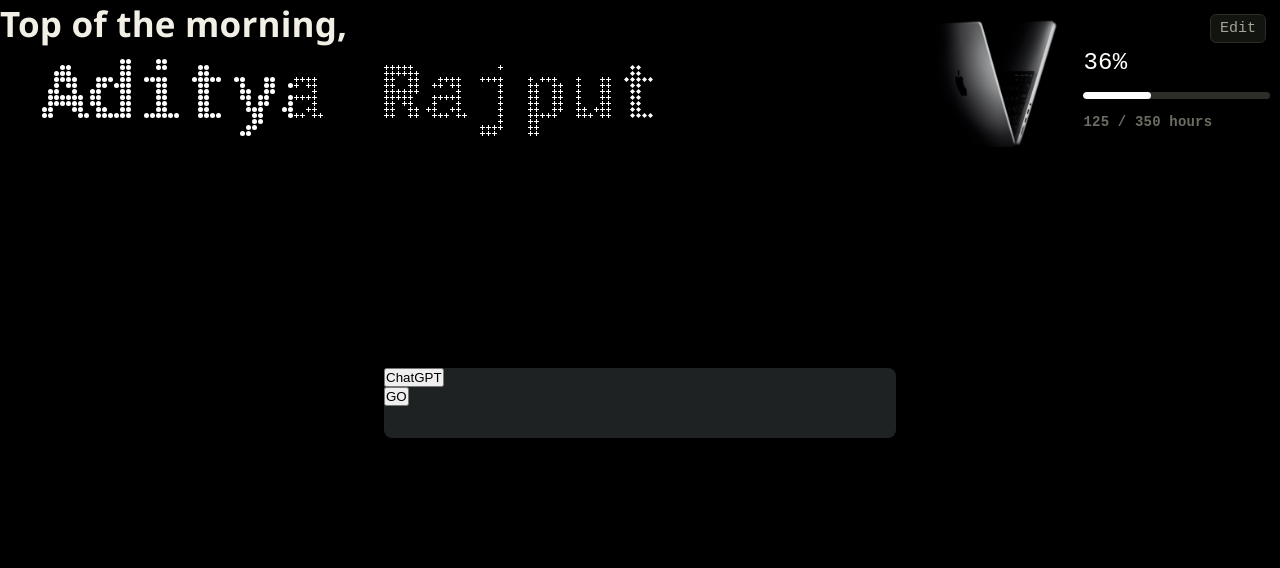
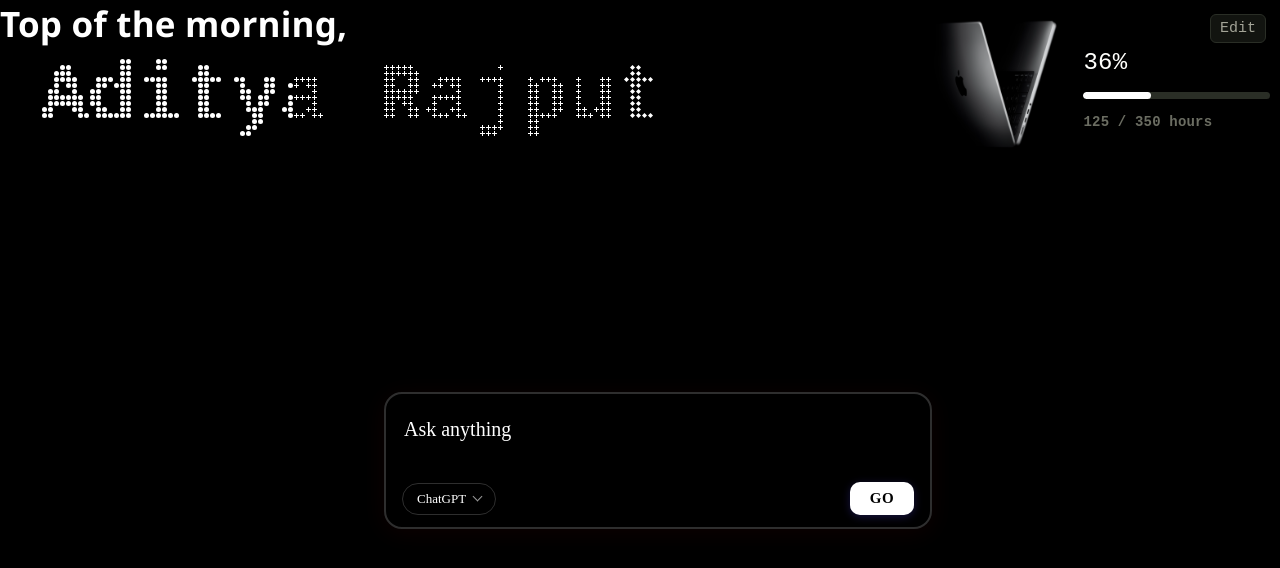
Before and after one commit to Aditya0058/Personalized-Chrome-Tab, a React (Vite) app: page / in a window 1280 px wide. Shown: the top 568 px of the page. Built offline with nearby package versions, Linux system fonts and the light colour scheme; a web font is replaced by a local one.

Commit message:
added css for ai-search

```diff
--- a/src/components/AiSearch.css
+++ b/src/components/AiSearch.css
@@ -1,7 +1,164 @@
-.container{
+/* .container{
     background-color: rgb(31, 34, 34);
     width: 100%;
     max-height: 100%;
     height: 70px;
     border-radius: 8px;
+    display: flex;
+    flex-direction: column;
+
 }
+.input-section{
+    display: flex;
+    width: 100%;
+    height: 80%;
+    justify-content: center;
+    align-items: center;
+}
+#ask-input{
+    width: 98%;
+} */
+
+:root {
+  --surface: #000000;
+  --surface-2: #000000;
+  --border: #2e2e2e;
+  --text: #ffffff;
+  --muted: #ffffff;
+  --accent: #000000;
+  --accent-hover: #ffffff;
+  --radius-lg: 18px;
+  --radius-md: 10px;
+  --shadow: 0 4px 24px rgba(235, 0, 0, 0.06);
+}
+
+.container {
+  width: min(680px, 100%);
+  margin: 24px auto;
+  display: flex;
+  flex-direction: column;
+  gap: 10px;
+  padding: 14px 16px 12px;
+  background: var(--surface);
+  border: 2px solid var(--border);
+  border-radius: var(--radius-lg);
+  box-shadow: var(--shadow);
+  transition: border-color 0.2s ease, box-shadow 0.2s ease;
+}
+
+.container:focus-within {
+  border-color: var(--accent);
+  box-shadow: 0 0 0 2px rgba(255, 255, 255, 0.5), var(--shadow);
+}
+
+.input-section {
+  display: flex;
+  width: 100%;
+}
+
+#ask-input {
+  width: 100%;
+  min-height: 52px;
+  max-height: 220px;
+  padding: 6px 2px;
+  border: none;
+  outline: none;
+  background: transparent;
+  resize: none;
+  font-family: "handlee";
+  font-size: 20px;
+  line-height: 1.55;
+  color: var(--text);
+  overflow-y: auto;
+  field-sizing: content;
+}
+
+#ask-input::placeholder {
+  color: var(--muted);
+  opacity: 1;
+}
+
+#ask-input::-webkit-scrollbar { width: 6px; }
+#ask-input::-webkit-scrollbar-thumb {
+  background: #d0d5dd;
+  border-radius: 6px;
+  cursor:default;
+}
+
+.container-bottom {
+  display: flex;
+  align-items: center;
+  justify-content: space-between;
+  gap: 10px;
+}
+
+.selector-btn,
+.search-btn {
+  display: flex;
+  align-items: center;
+}
+
+.selector-btn button {
+  display: inline-flex;
+  align-items: center;
+  gap: 6px;
+  padding: 7px 14px;
+  font-family: "handlee";
+  font-size: 13px;
+  font-weight: 500;
+  color: var(--text);
+  background: var(--surface-2);
+  border: 1px solid var(--border);
+  border-radius: 999px;
+  cursor: pointer;
+  transition: background 0.18s ease, border-color 0.18s ease, transform 0.1s ease;
+}
+
+.selector-btn button:hover {
+  background: rgba(255, 255, 255, 0.1);
+  border-color: #d5d9e0;
+}
+
+.selector-btn button:active { transform: scale(0.97); }
+
+.selector-btn button::after {
+  content: "";
+  width: 6px;
+  height: 6px;
+  margin-left: 2px;
+  border-right: 1.6px solid currentColor;
+  border-bottom: 1.6px solid currentColor;
+  transform: translateY(-2px) rotate(45deg);
+  opacity: 0.6;
+}
+.search-btn button {
+  padding: 8px 20px;
+  font-family: "handlee";
+  font-size: 15px;
+  font-weight: 600;
+  letter-spacing: 0.4px;
+  color: #000000;
+  background: #ffffff;
+  border: none;
+  border-radius: var(--radius-md);
+  cursor: pointer;
+  box-shadow: 0 2px 8px rgba(79, 70, 229, 0.28);
+  transition: filter 0.18s ease, transform 0.1s ease, box-shadow 0.18s ease;
+}
+
+.search-btn button:hover {
+  filter: brightness(1.07);
+  box-shadow: 0 4px 14px rgba(79, 70, 229, 0.35);
+}
+
+.search-btn button:active { transform: scale(0.97); }
+.selector-btn button:focus-visible,
+.search-btn button:focus-visible {
+  outline: 2px solid var(--accent);
+  outline-offset: 2px;
+}
+
+@media (max-width: 480px) {
+  .container { padding: 12px; border-radius: 14px; }
+  .search-btn button { padding: 9px 16px; }
+}
--- a/src/components/AiSearch.tsx
+++ b/src/components/AiSearch.tsx
@@ -7,8 +7,11 @@ function AiSearch() {
   return (
     <>
       <div className="container">
-        <div className="input-section"></div>
-        <div className="containesr-bottom">
+        <div className="input-section">
+            {/* <input type="text" placeholder='Ask anything' id="ask-input" /> */}
+            <textarea placeholder='Ask anything' id="ask-input"></textarea>
+        </div>
+        <div className="container-bottom">
             <div className="selector-btn"><button>ChatGPT</button></div>
             <div className="search-btn"><button>GO</button></div>
         </div>
```
